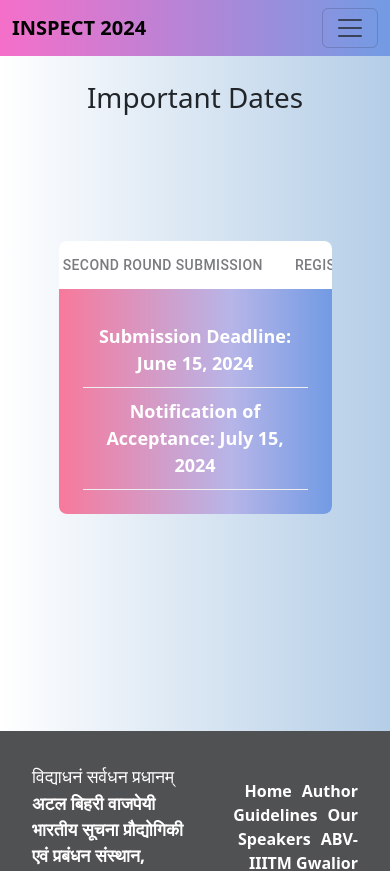
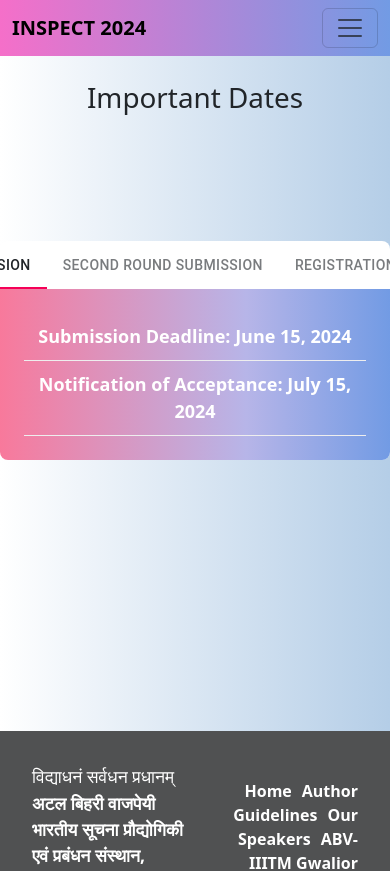
Before and after one commit to frozen-eagle043/opulent-space-capybara, a React (Create React App) app: page /dates in a window 390 px wide. Shown: the top 871 px of the page. Built offline with nearby package versions, Linux system fonts and the light colour scheme; a web font is replaced by a local one.

Commit message:
Links Fixed

```diff
--- a/src/components/Dates.css
+++ b/src/components/Dates.css
@@ -85,3 +85,21 @@
   background-color: #007bff;
   color: #fff;
 }
+@media (max-width: 600px) {
+  .dates-tabs-container {
+    flex-direction: column;
+    align-items: center;
+    overflow-x: auto; /* Enable horizontal scrolling */
+    max-width: 100%;
+  }
+
+  .MuiTabs-scrollable {
+    flex-wrap: nowrap;
+    overflow-x: auto; /* Enable horizontal scrolling for the tabs */
+  }
+
+  .MuiTab-root {
+    flex: 0 0 auto; /* Let the tabs shrink to fit content */
+    white-space: nowrap; /* Prevent text wrapping */
+  }
+}
--- a/src/components/Navbar.jsx
+++ b/src/components/Navbar.jsx
@@ -29,10 +29,10 @@ const NavbarComponent = () => {
               id="committee-dropdown"
               className="nav-item"
             >
-              <NavDropdown.Item href="/organizing-committee">
+              <NavDropdown.Item href="/speaker1">
                 Organizing Committee
               </NavDropdown.Item>
-              <NavDropdown.Item href="/advisory-committee">
+              <NavDropdown.Item href="/speaker2">
                 Advisory Committee
               </NavDropdown.Item>
             </NavDropdown>
```
